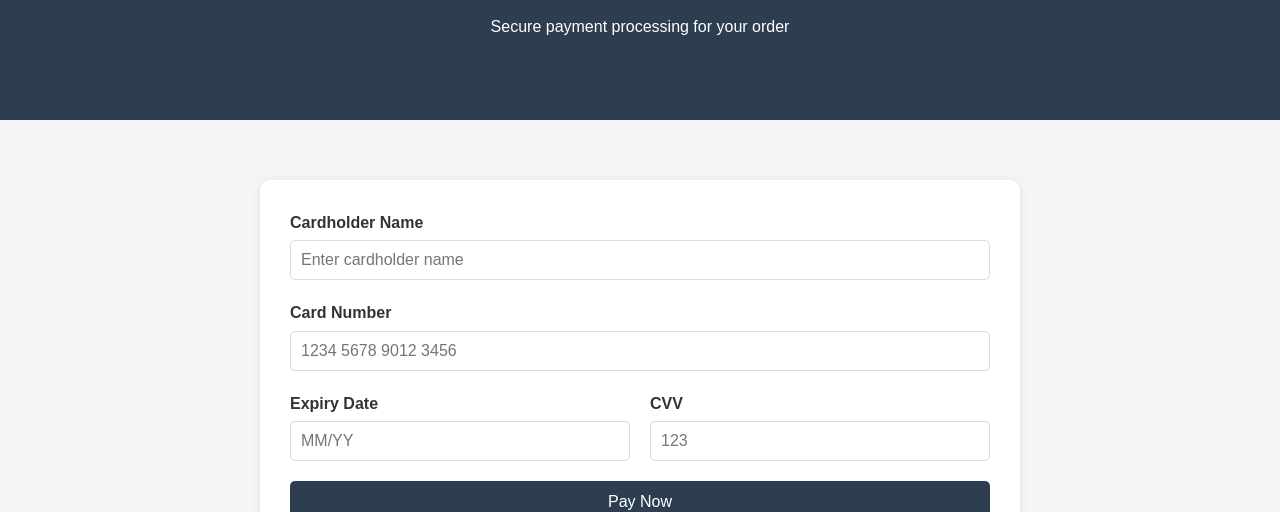
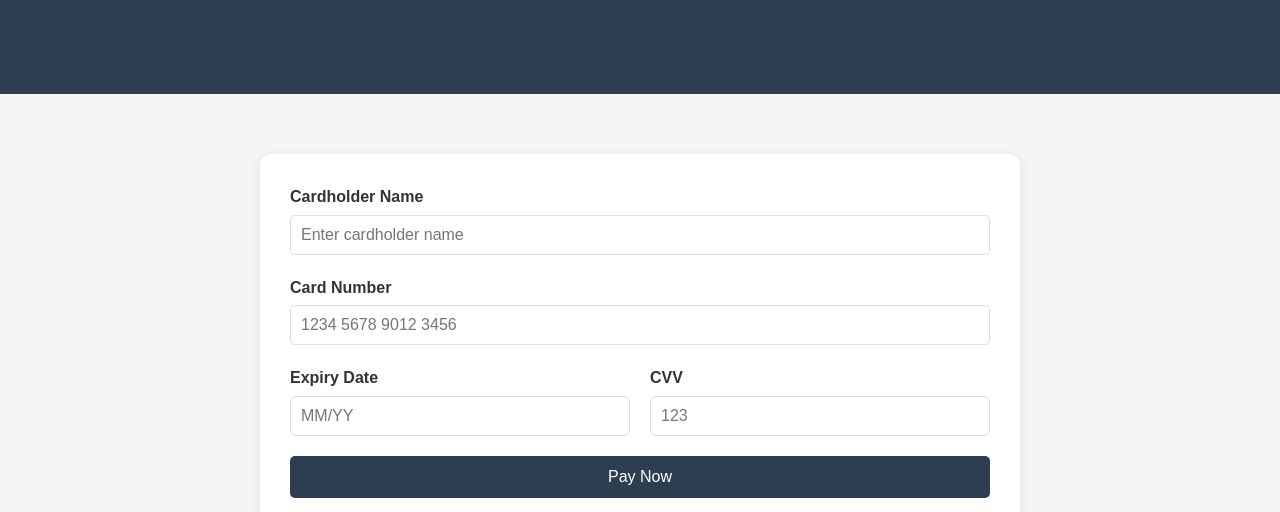
Before and after one commit to CodePawsDev/fsd9-remote-repo, a plain HTML site: page payment.html in a window 1280 px wide. Shown: the part 150-662 px from the top of the page. Drawn offline with Linux system fonts and the light colour scheme; grey boxes are pictures that could not be loaded.

Commit message:
refactor: remove redundant payment processing message from payment page

```diff
--- a/payment.html
+++ b/payment.html
@@ -93,7 +93,6 @@
     <section class="hero">
         <div class="container">
             <h1>Payment Details</h1>
-            <p>Secure payment processing for your order</p>
         </div>
     </section>
 
```
